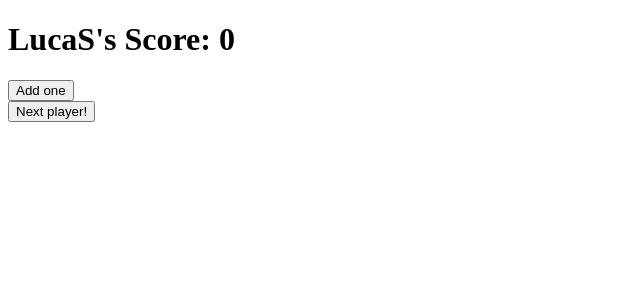
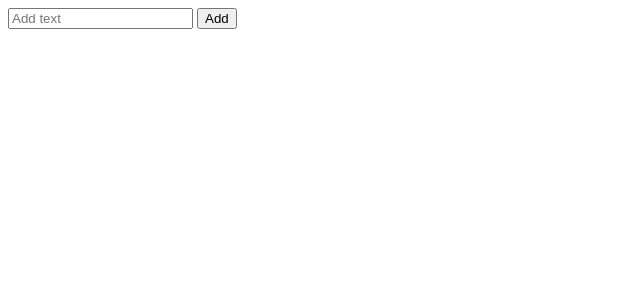
Before and after one commit to sarthak-negi22/100daysReact, a React (Create React App) app: page / in a window 1280 px wide. Shown: the top 300 px of the page, without its empty margins (0-640 px from the left). Built offline with nearby package versions, Linux system fonts and the light colour scheme.

Commit message:
consolidate state with useReducer

```diff
--- a/src/App.js
+++ b/src/App.js
@@ -228,10 +228,21 @@
 // }
 
 
-import PreserveAndResetState from "./PreserveAndResetState";
+// import PreserveAndResetState from "./PreserveAndResetState";
+
+// export default function App() {
+//     return (
+//         <PreserveAndResetState/>
+//     );
+// }
+
+
+
+
+import UseReducerHook from "./UseReducerHook";
 
 export default function App() {
     return (
-        <PreserveAndResetState/>
-    );
+        <UseReducerHook/>
+    )
 }
--- /dev/null
+++ b/src/UseReducerHook.js
@@ -0,0 +1,46 @@
+import { useState } from "react";
+
+const initialTasks = [
+    {id: 0, text: 'Visit Kafka Museum', done: true},
+    {id: 1, text: 'Watch a puppet show', done: false},
+    {id: 2, text: 'Lennon Wall pic', done: false},
+  ];
+
+function TaskList({ tasks }) {
+
+
+
+    return (
+        <div>
+            { tasks.map((t) => {
+                <input
+
+                />
+            }) }
+        </div>
+    );
+}
+
+function AddTask() {
+    return (
+        <div>
+            <input
+                type = "text"
+                placeholder = "Add text"
+            />{' '}
+            <button>
+                Add
+            </button>
+        </div>
+    )
+}
+
+export default function UseReducerHook() {
+    return (
+        <>
+            {/* <h2>Hello world</h2> */}
+
+            <AddTask/>
+        </>
+    );
+}
```
Also changed, not shown: src/PreserveAndResetState.js (+11 -0 lines).
